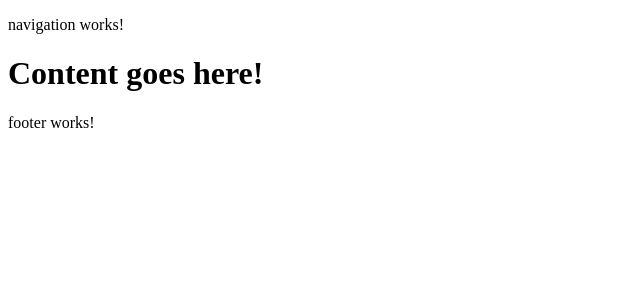
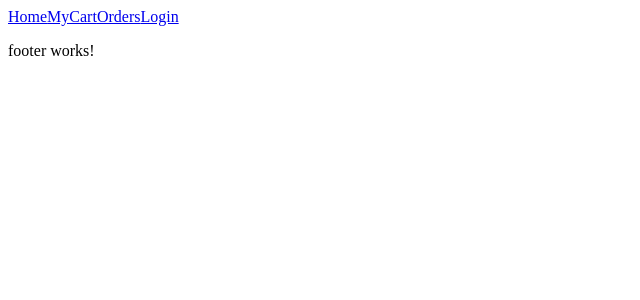
Before and after one commit to miraphilip5/angular-project-web_warriors, an Angular app in the folder petal_express_app/: page / in a window 1280 px wide. Shown: the top 300 px of the page, without its empty margins (0-640 px from the left). Built offline with nearby package versions, Linux system fonts and the light colour scheme.

Commit message:
added navigation routes in app template

```diff
--- a/petal_express_app/src/app/app-routing.module.ts
+++ b/petal_express_app/src/app/app-routing.module.ts
@@ -1,7 +1,16 @@
 import { NgModule } from '@angular/core';
 import { RouterModule, Routes } from '@angular/router';
+import { LoginComponent } from './components/login/login.component';
+import { CartComponent } from './components/cart/cart.component';
+import { OrdersComponent } from './components/orders/orders.component';
+import { FlowersComponent } from './components/flowers/flowers.component';
 
-const routes: Routes = [];
+const routes: Routes = [
+  {path: 'home' , component:FlowersComponent},
+  {path: 'cart' , component: CartComponent},
+  {path: 'orders' , component: OrdersComponent},
+  {path: 'login' , component: LoginComponent}
+];
 
 @NgModule({
   imports: [RouterModule.forRoot(routes)],
--- a/petal_express_app/src/app/app.component.html
+++ b/petal_express_app/src/app/app.component.html
@@ -1,3 +1,9 @@
-<app-navigation />
-<h1>Content goes here!</h1>
+<!-- <app-navigation /> -->
+<nav>
+    <a routerLink="/home">Home</a>
+    <a routerLink="/cart">MyCart</a>
+    <a routerLink="/orders">Orders</a>
+    <a routerLink="/login">Login</a>
+</nav>
+<router-outlet></router-outlet>
 <app-footer />
--- a/petal_express_app/src/app/app.module.ts
+++ b/petal_express_app/src/app/app.module.ts
@@ -3,7 +3,6 @@ import { BrowserModule } from '@angular/platform-browser';
 
 import { AppRoutingModule } from './app-routing.module';
 import { AppComponent } from './app.component';
-import { NavigationComponent } from './components/navigation/navigation.component';
 import { FooterComponent } from './components/footer/footer.component';
 
 @NgModule({
@@ -13,7 +12,6 @@ import { FooterComponent } from './components/footer/footer.component';
   imports: [
     BrowserModule,
     AppRoutingModule,
-    NavigationComponent,
     FooterComponent
   ],
   providers: [],
--- a/petal_express_app/src/app/components/navigation/navigation.component.html
+++ /dev/null
@@ -1 +0,0 @@
-<p>navigation works!</p>
```
Also changed, not shown: petal_express_app/src/app/components/navigation/navigation.component.ts (deleted, +0 -13 lines), petal_express_app/src/app/components/navigation/navigation.component.css (deleted), 1 other file (tests, documents, lock files or other folders).
